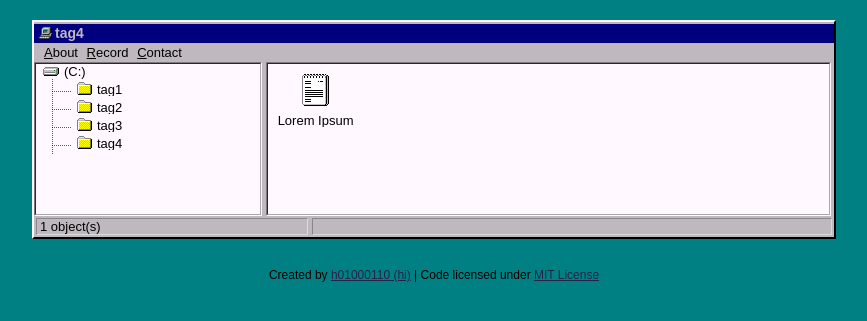
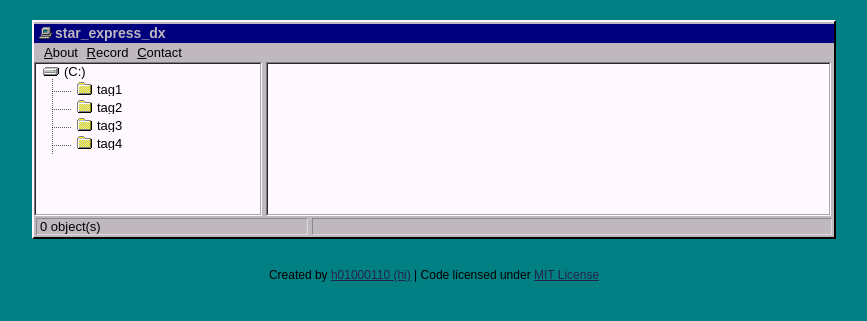
Before and after one commit to Revy77/Revy77.github.io, a Jekyll site: the page built from tags/tag4.html, in a window 1280 px wide. Shown: the top 321 px of the page, without its empty margins (206-1073 px from the left). Built offline with Jekyll 4.4.1, drawn with Linux system fonts in a browser that asks for light colours.

Commit message:
Update tag4.html

```diff
--- a/tags/tag4.html
+++ b/tags/tag4.html
@@ -1,5 +1,5 @@
 ---
 layout: tag
-tag: tag4
-permalink: /tag/tag4/
+tag: star_express_dx
+permalink: /tag/star_express_dx/
 ---
```
